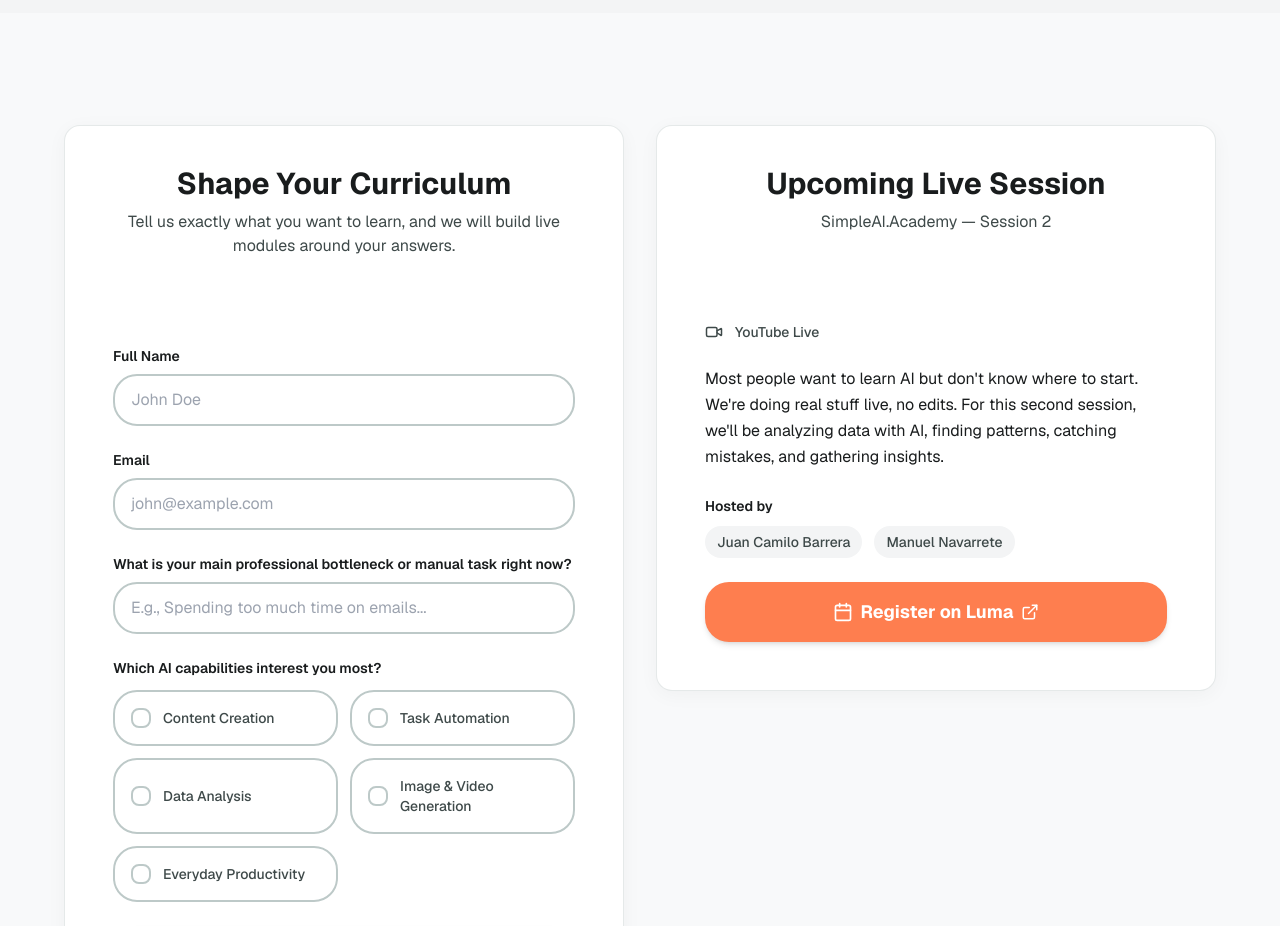
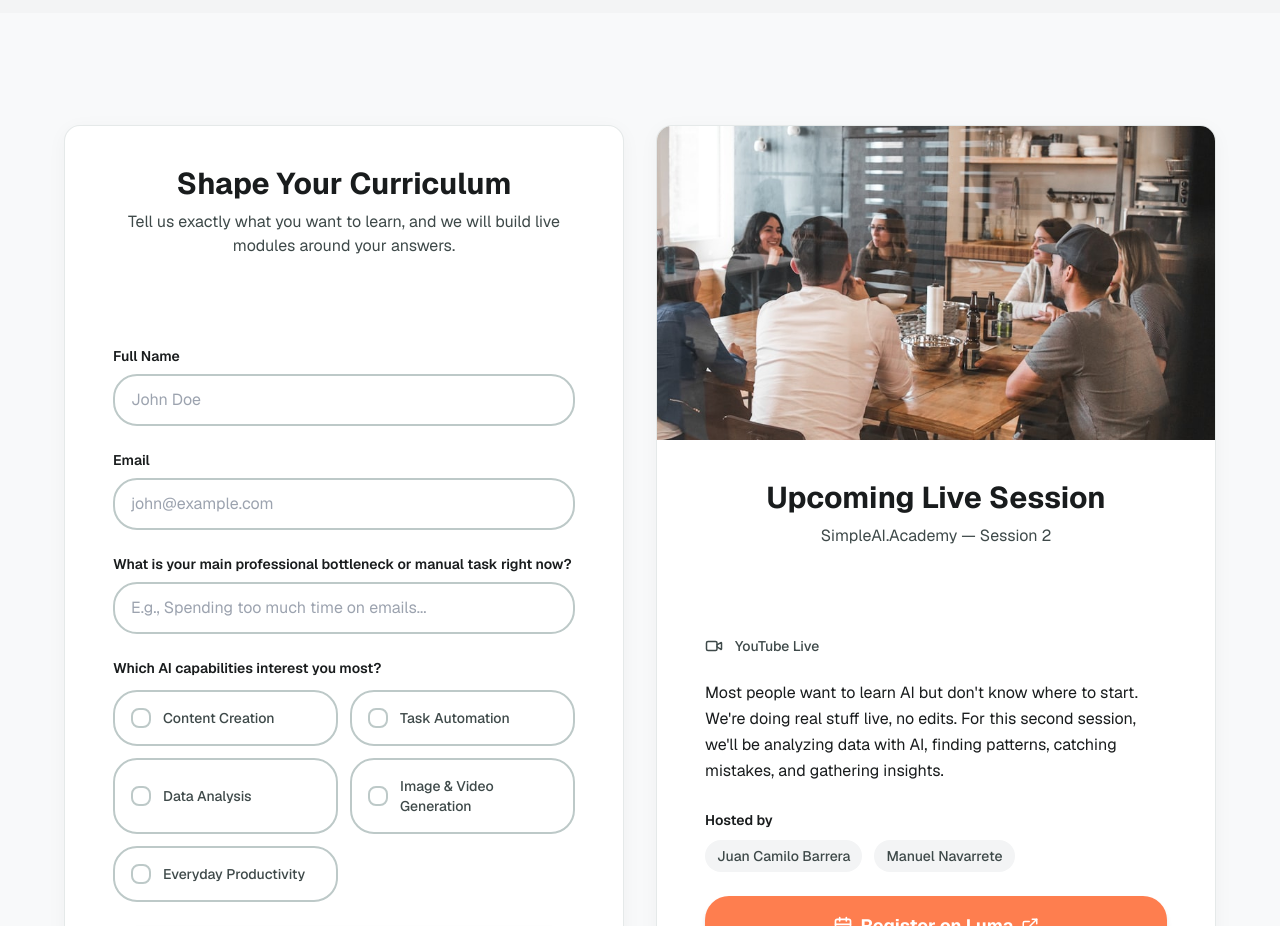
Before and after one commit to AquilaIQ/simple-ai-academy, a Next.js app: page / in a window 1280 px wide. Shown: the part 1660-2586 px from the top of the page. Built offline with nearby package versions, Linux system fonts and the light colour scheme.

Commit message:
feat(frontend): add event image to top of Luma event card

```diff
--- a/src/components/sections/CurriculumFormSection.tsx
+++ b/src/components/sections/CurriculumFormSection.tsx
@@ -295,6 +295,16 @@
           whileInView="visible"
           viewport={{ once: true }}
         >
+          {/* Event image */}
+          <div className="relative w-full aspect-video bg-surface-container-low">
+            <img
+              src="/Luma Simple AI.jpeg"
+              alt="SimpleAI.Academy Session 2"
+              className="w-full h-full object-cover"
+              loading="lazy"
+            />
+          </div>
+
           <div className="bg-secondary-fixed p-10 text-center">
             <h2 className="text-2xl md:text-3xl font-bold text-on-surface mb-2">
               {t("event.title")}
```
Also changed, not shown: public/Luma Simple AI.jpeg (added), 5 other files (tests, documents, lock files or other folders).
